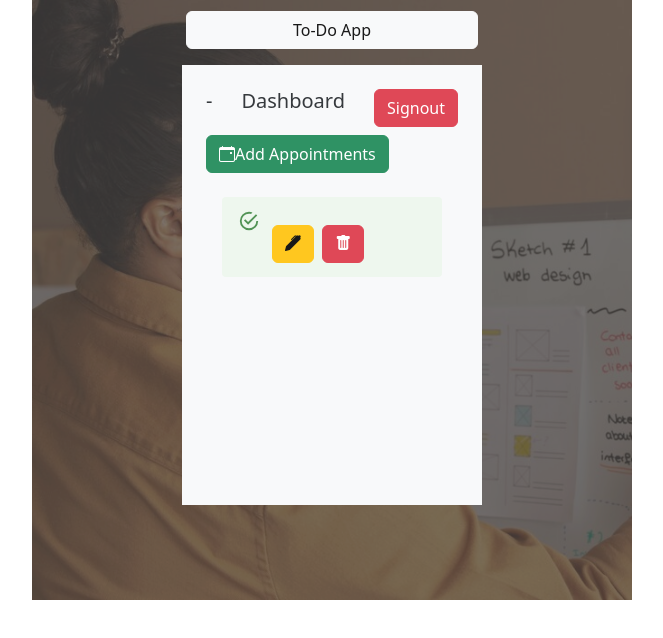
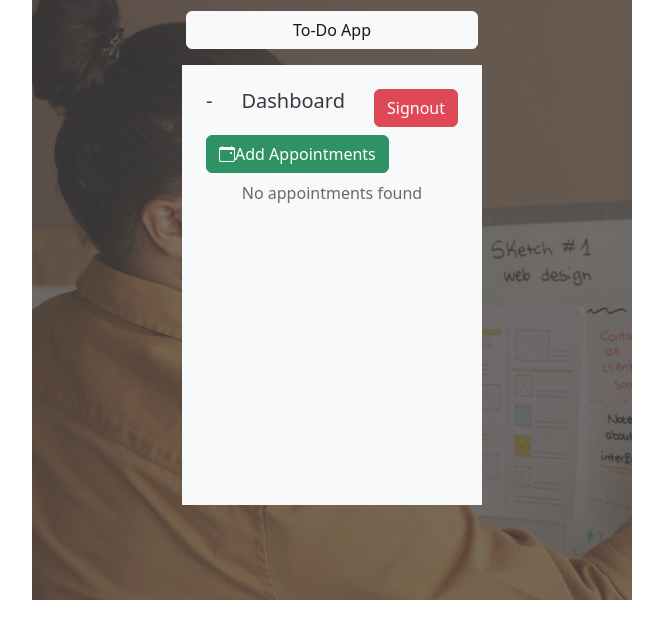
Before and after one commit to krushnachandranayak/to-do-app, a React (Create React App) app: page /dashboard in a window 1280 px wide. Shown: the top 638 px of the page, without its empty margins (308-971 px from the left). Built offline with nearby package versions, Linux system fonts and the light colour scheme.

Commit message:
fix Netlify eslint error logs

```diff
--- a/src/TODO/user-dashboard.jsx
+++ b/src/TODO/user-dashboard.jsx
@@ -1,24 +1,31 @@
 import { Alert, AlertTitle } from "@mui/material";
 import axios from "axios";
-import { useEffect, useState } from "react";
+import { useEffect, useState, useCallback } from "react";
 import { useCookies } from "react-cookie";
 import { Link, useNavigate } from "react-router-dom";
 
 export function UserDashboard() {
     const [cookies, removeCookie] = useCookies(['userid']);
     let navigate = useNavigate();
-    const [appointments, setAppointments] = useState([{ id: 0, title: '', date: '', userid: '' }]);
+    const [appointments, setAppointments] = useState([]);
 
+    // Memoized function to prevent unnecessary re-renders
+    const fetchAppointments = useCallback(() => {
+        const userId = cookies.userid;
+        if (!userId) return;
+
+        axios.get(`https://to-do-json-server.onrender.com/appoinments`)
+            .then(response => {
+                let userAppointments = response.data.filter(appointment => appointment.userid === userId);
+                setAppointments(userAppointments);
+            })
+            .catch(error => console.error("Error fetching appointments:", error));
+    }, [cookies.userid]); // Only re-create when userid changes
+
+    // Fetch appointments when component mounts or user changes
     useEffect(() => {
-        if (cookies['userid']) {
-            axios.get(`https://to-do-json-server.onrender.com/appoinments`)
-                .then(response => {
-                    let userAppointments = response.data.filter(appointment => appointment.userid === cookies['userid']);
-                    setAppointments(userAppointments);
-                })
-                .catch(error => console.error("Error fetching appointments:", error));
-        }
-    }, [cookies['userid']]);
+        fetchAppointments();
+    }, [fetchAppointments]); // Now ESLint won't complain
 
     function handleSignout() {
         removeCookie('userid');
@@ -28,24 +35,31 @@ export function UserDashboard() {
     return (
         <div className="container bg-light w-50 p-4">
             <h5 className="d-flex justify-content-between">
-                <span>{cookies['userid']} - </span>
+                <span>{cookies.userid} - </span>
                 <span>Dashboard</span>
                 <span><button className="btn btn-danger" onClick={handleSignout}>Signout</button></span>
             </h5>
             <Link to="/add-appointment" className="btn btn-success bi bi-calendar-event">Add Appointments</Link>
+
             <div className="mt-2 overflow-auto" style={{ height: '300px' }}>
-                {
-                    appointments.map(appointment =>
+                {appointments.length > 0 ? (
+                    appointments.map(appointment => (
                         <Alert className="m-3" key={appointment.id}>
                             <AlertTitle>{appointment.title}</AlertTitle>
                             <p className="text-primary">{appointment.date}</p>
                             <div>
-                                <Link className="bi bi-pen-fill btn btn-warning" to={`/edit-appointment/${appointment.id}`} />
-                                <Link className="bi bi-trash-fill btn btn-danger mx-2" to={`/delete-appointment/${appointment.id}`} />
+                                <Link className="bi bi-pen-fill btn btn-warning"
+                                      to={`/edit-appointment/${appointment.id}`}
+                                      onClick={fetchAppointments} />
+                                <Link className="bi bi-trash-fill btn btn-danger mx-2"
+                                      to={`/delete-appointment/${appointment.id}`}
+                                      onClick={fetchAppointments} />
                             </div>
                         </Alert>
-                    )
-                }
+                    ))
+                ) : (
+                    <p className="text-muted text-center">No appointments found</p>
+                )}
             </div>
         </div>
     );
```
